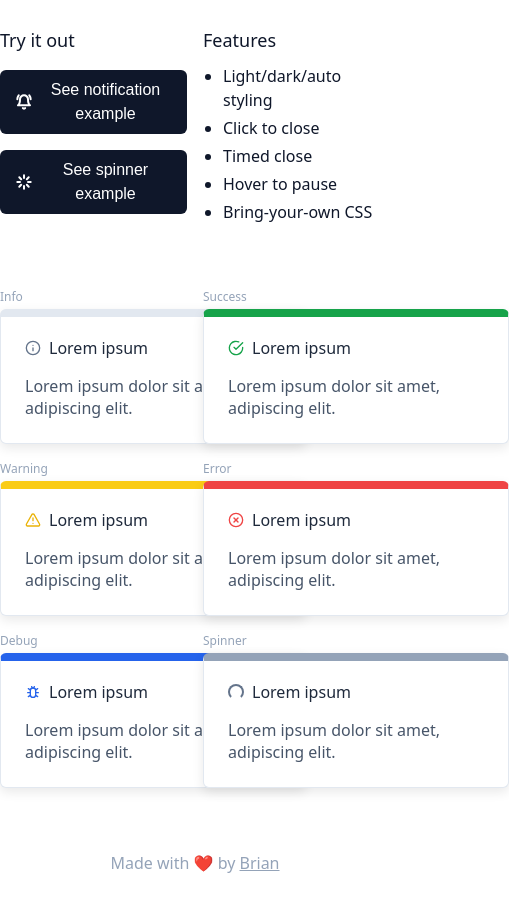
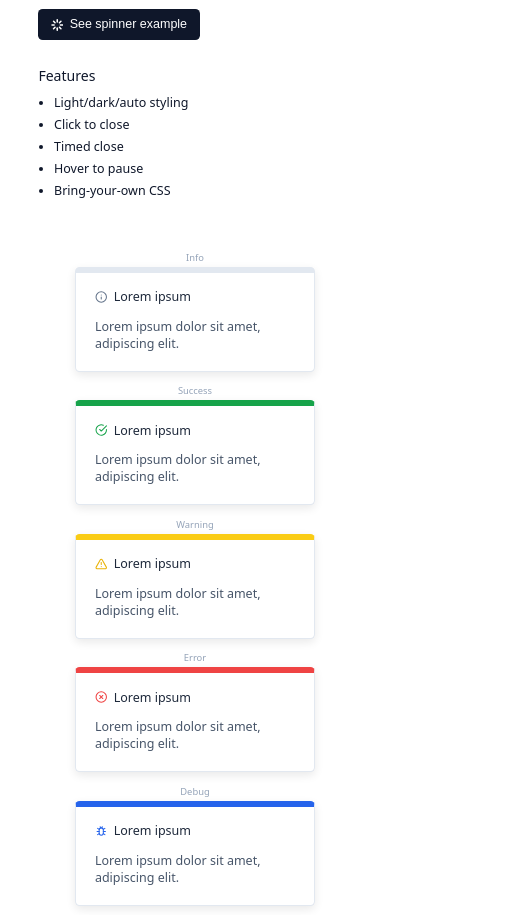
Before and after one commit to briantuckerdesign/notify-util.bybrian.io, a plain HTML site: page index.html in a window 390 px wide. Shown: the part 238-1153 px from the top of the page, 509 px wide, since content can reach past the window. Drawn offline with Linux system fonts and the light colour scheme; a web font is replaced by a local one.

Commit message:
mobile styling + clickable notifcations

```diff
--- /dev/null
+++ b/examples.js
@@ -0,0 +1,79 @@
+// Theme toggle
+const themeToggle = document.querySelector("[nu_theme-toggle]");
+themeToggle.addEventListener("click", () => {
+  document.body.classList.toggle("nu_dark-mode");
+});
+
+// Notifications
+notifyUtil.configure({});
+
+// Via Buttons
+const example1 = document.querySelector("[nu_example-1]");
+example1.addEventListener("click", () => {
+  new notifyUtil.Notification({
+    type: "info",
+    heading: "Info",
+    body: "Lorem ipsum dolor sit amet, adipiscing elit.",
+    duration: 2000,
+  });
+});
+const example2 = document.querySelector("[nu_example-2]");
+
+example2.addEventListener("click", async () => {
+  const spinner = new notifyUtil.Notification({
+    type: "spinner",
+    heading: "Loading...",
+    body: "Sit tight.",
+  });
+  await new Promise((resolve) => setTimeout(resolve, 1000));
+  spinner.update({
+    heading: "Loading...",
+    body: "Almost there...",
+  });
+  await new Promise((resolve) => setTimeout(resolve, 2000));
+  spinner.close();
+  new notifyUtil.Notification({
+    type: "success",
+    heading: "Done!",
+    body: "Cool huh?",
+  });
+});
+
+// Via notification examples
+const examples = {
+  info: document.querySelector("[nu-info]"),
+  success: document.querySelector("[nu-success]"),
+  warning: document.querySelector("[nu-warning]"),
+  error: document.querySelector("[nu-error]"),
+  debug: document.querySelector("[nu-debug]"),
+  spinner: document.querySelector("[nu-spinner]"),
+};
+
+Object.keys(examples).forEach((key) => {
+  // add click cursor
+  examples[key].style.cursor = "pointer";
+  if (key === "spinner") {
+    examples[key].addEventListener("click", async () => {
+      const spinner = new notifyUtil.Notification({
+        type: "spinner",
+        heading: "Loading...",
+        body: "Sit tight.",
+      });
+      await new Promise((resolve) => setTimeout(resolve, 1000));
+      spinner.update({
+        heading: "Loading...",
+        body: "Almost there...",
+      });
+      await new Promise((resolve) => setTimeout(resolve, 2000));
+      spinner.close();
+    });
+  } else {
+    examples[key].addEventListener("click", () => {
+      new notifyUtil.Notification({
+        type: key,
+        heading: key.charAt(0).toUpperCase() + key.slice(1),
+        body: "Lorem ipsum dolor sit amet, adipiscing elit.",
+      });
+    });
+  }
+});
--- a/index.html
+++ b/index.html
@@ -209,7 +209,7 @@
         <div class="notification_example">
           Info
           <!--Info-->
-          <div class="nu_notification is-info">
+          <div class="nu_notification is-info" nu-info>
             <div class="nu_notification-heading-wrapper">
               <div class="nu_notification-icon is-info">
                 <svg
@@ -261,7 +261,7 @@
         <div class="notification_example">
           Success
           <!--Success-->
-          <div class="nu_notification is-success">
+          <div class="nu_notification is-success" nu-success>
             <div class="nu_notification-heading-wrapper">
               <div class="nu_notification-icon is-success">
                 <svg
@@ -311,7 +311,7 @@
         <div class="notification_example">
           Warning
           <!--Warning-->
-          <div class="nu_notification is-warning">
+          <div class="nu_notification is-warning" nu-warning>
             <div class="nu_notification-heading-wrapper">
               <div class="nu_notification-icon is-warning">
                 <svg
@@ -363,7 +363,7 @@
         <div class="notification_example">
           Error
           <!--Error-->
-          <div class="nu_notification is-error">
+          <div class="nu_notification is-error" nu-error>
             <div class="nu_notification-heading-wrapper">
               <div class="nu_notification-icon is-error">
                 <svg
@@ -420,7 +420,7 @@
         <div class="notification_example">
           Debug
           <!--Debug-->
-          <div class="nu_notification is-debug">
+          <div class="nu_notification is-debug" nu-debug>
             <div class="nu_notification-heading-wrapper">
               <div class="nu_notification-icon is-debug">
                 <svg
@@ -514,7 +514,7 @@
         <div class="notification_example">
           Spinner
           <!--Spinner-->
-          <div class="nu_notification is-spinner">
+          <div class="nu_notification is-spinner" nu-spinner>
             <div class="nu_notification-heading-wrapper">
               <div class="nu_notification-icon is-spinner"></div>
               <div class="nu_notification-heading">Lorem ipsum</div>
@@ -531,43 +531,6 @@
         <a href="https://www.bybrian.io" target="_blank">Brian</a>
       </footer>
     </main>
-    <script>
-      const themeToggle = document.querySelector("[nu_theme-toggle]");
-      themeToggle.addEventListener("click", () => {
-        document.body.classList.toggle("nu_dark-mode");
-      });
-
-      notifyUtil.configure({});
-
-      const example1 = document.querySelector("[nu_example-1]");
-      example1.addEventListener("click", () => {
-        new notifyUtil.Notification({
-          type: "info",
-          heading: "Info",
-          body: "Lorem ipsum dolor sit amet, adipiscing elit.",
-          duration: 2000,
-        });
-      });
-      const example2 = document.querySelector("[nu_example-2]");
-      example2.addEventListener("click", async () => {
-        const spinner = new notifyUtil.Notification({
-          type: "spinner",
-          heading: "Loading...",
-          body: "Sit tight.",
-        });
-        await new Promise((resolve) => setTimeout(resolve, 1000));
-        spinner.update({
-          heading: "Loading...",
-          body: "Almost there...",
-        });
-        await new Promise((resolve) => setTimeout(resolve, 2000));
-        spinner.close();
-        new notifyUtil.Notification({
-          type: "success",
-          heading: "Done!",
-          body: "Cool huh?",
-        });
-      });
-    </script>
+    <script src="./examples.js"></script>
   </body>
 </html>
--- a/styles.css
+++ b/styles.css
@@ -116,7 +116,7 @@ body {
   color: var(--text);
 }
 main {
-  width: 640px;
+  width: 40rem;
   max-width: 100%;
   display: flex;
   flex-direction: column;
@@ -254,4 +254,41 @@ li {
   gap: 0.25rem;
   font-size: 0.75rem;
   color: var(--nu-slate-400);
+  z-index: 1;
 }
+
+html {
+  font-size: calc(0.625rem + 0.41666666666666663vw);
+}
+@media screen and (max-width: 1920px) {
+  html {
+    font-size: calc(0.625rem + 0.41666666666666674vw);
+  }
+}
+@media screen and (max-width: 1440px) {
+  html {
+    font-size: calc(0.8126951092611863rem + 0.20811654526534862vw);
+  }
+}
+@media screen and (max-width: 640px) {
+  html {
+    font-size: calc(0.3739539748953975rem + 1.6736401673640167vw);
+  }
+  .notifications {
+    max-width: 100%;
+    flex-direction: column;
+    flex-wrap: nowrap;
+  }
+  .notification_example {
+    width: 100%;
+    align-items: center;
+  }
+  main {
+    width: auto;
+    max-width: 100%;
+  }
+  section.split {
+    flex-direction: column;
+    gap: 2rem;
+  }
+}
```
